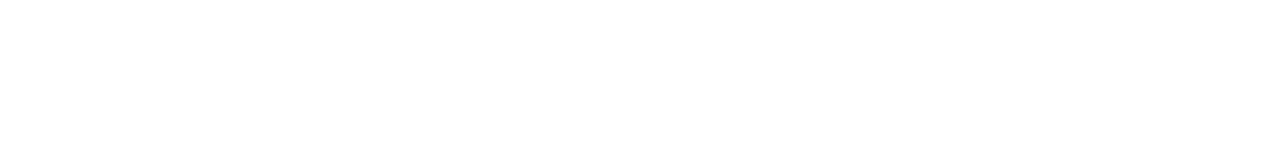
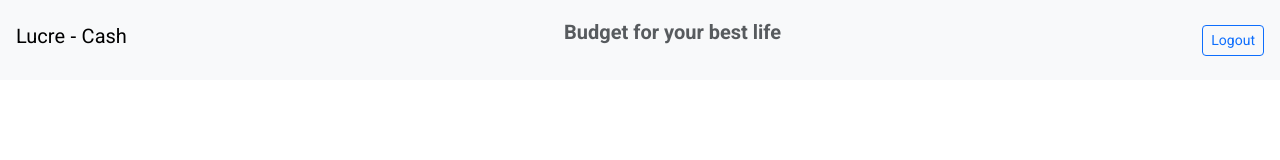
Before and after one commit to adara-code/lucreCashApp-Frontend-Design, a plain HTML site: page views/dashboard.html in a window 1280 px wide. Drawn offline with Linux system fonts and the light colour scheme; a web font is replaced by a local one.

Commit message:
navbar skeleton complete

```diff
--- a/views/dashboard.html
+++ b/views/dashboard.html
@@ -9,6 +9,16 @@
     <title>Dashboard</title>
 </head>
 <body>
+    <section id="navBar">
+            <nav class="navbar bg-body-tertiary">
+                <div class="container-fluid d-flex justify-content-between align-items-center">
+                  <p class="navbar-brand ms-1 mt-2 d-inline-block ">Lucre &#8208; Cash</p>
+                  <p class="text-muted fs-5 fw-semibold">Budget for your best life</p>
+                    <button class="btn btn-sm btn-outline-primary me-1" type="button">Logout</button>
+                </div>
+              </nav>
+    </section>
+
 
 </body>
 </html>
```
